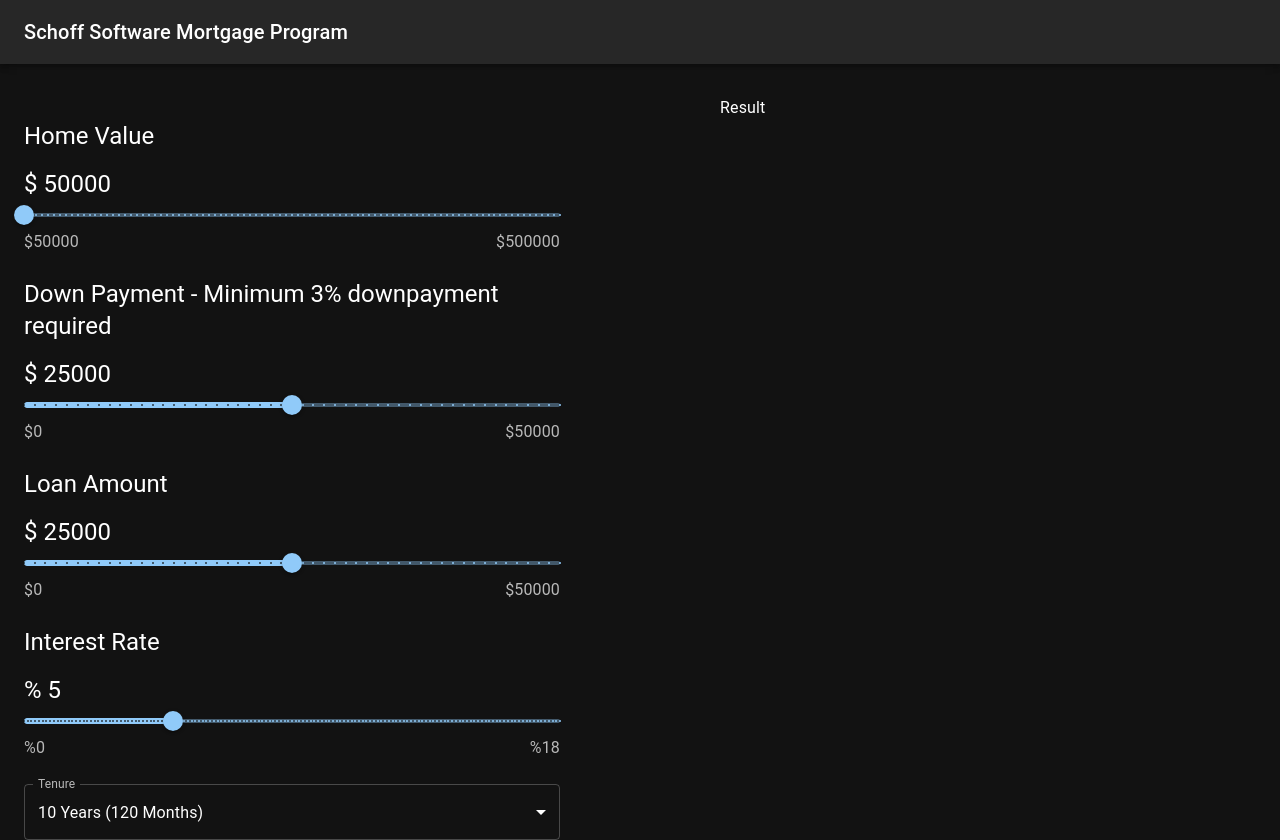
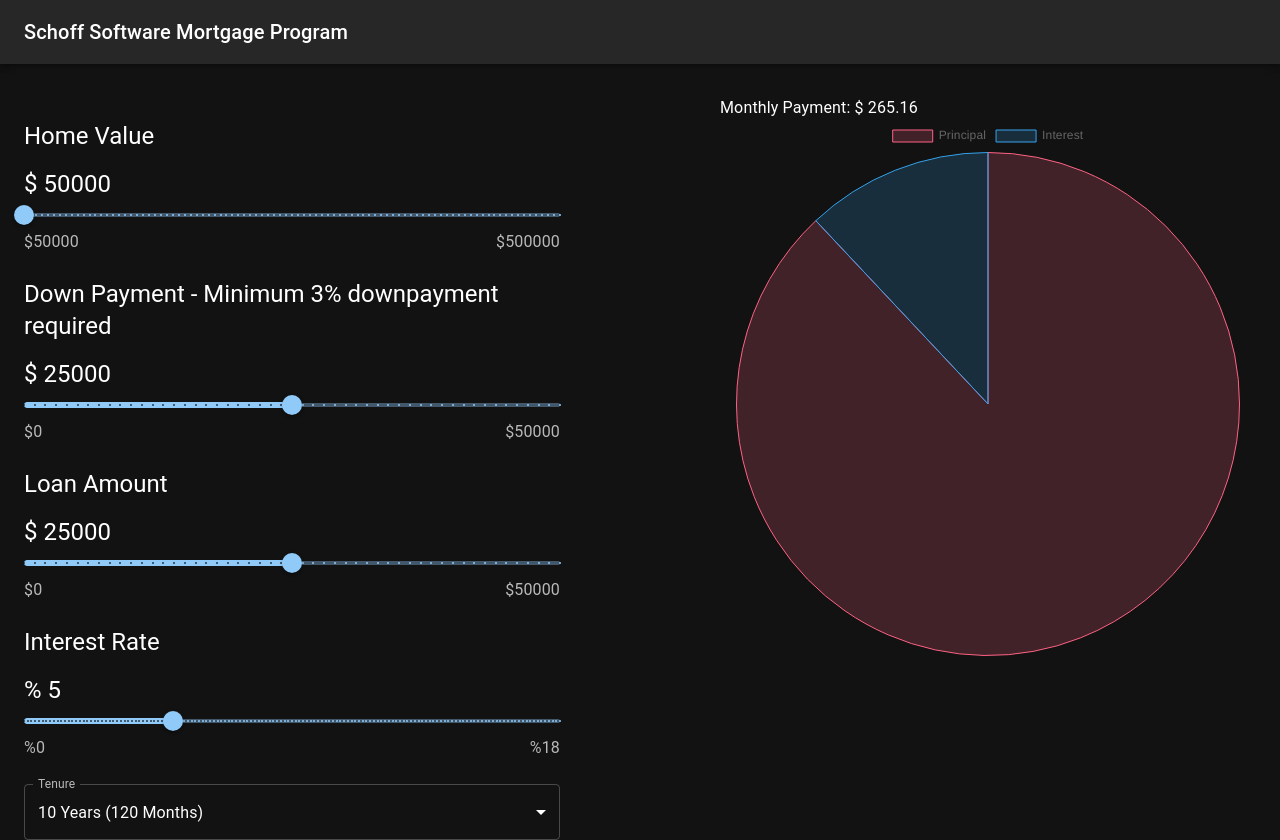
Before and after one commit to jschoff155/reactmortgageapp, a React (Create React App) app: page / in a window 1280 px wide. Built offline with nearby package versions, Linux system fonts and the light colour scheme.

Commit message:
Completed mortgage payment application

```diff
--- a/package.json
+++ b/package.json
@@ -9,7 +9,9 @@
     "@testing-library/jest-dom": "^5.17.0",
     "@testing-library/react": "^13.4.0",
     "@testing-library/user-event": "^13.5.0",
+    "chart.js": "^4.4.0",
     "react": "^18.2.0",
+    "react-chartjs-2": "^5.2.0",
     "react-dom": "^18.2.0",
     "react-scripts": "5.0.1",
     "web-vitals": "^2.1.4"
--- a/src/App.js
+++ b/src/App.js
@@ -29,7 +29,7 @@ function App() {
             <TenureSelection mpdata={mpdata} setmpdata={setmpdata}/>
           </Grid>
           <Grid item xs= {12} md={6}>
-            <Result />
+            <Result mpdata={mpdata}/>
           </Grid>
         </Grid>
       </Container>
--- a/src/Components/Result.js
+++ b/src/Components/Result.js
@@ -1,10 +1,52 @@
 import React from 'react'
+import { Chart as ChartJS, ArcElement, Tooltip, Legend } from 'chart.js';
+import { Pie } from 'react-chartjs-2';
 
-const Result = () => {
+ChartJS.register(ArcElement, Tooltip, Legend);
+const Result = ({mpdata}) => {
+
+  const{
+    homeValue,
+    loanAmount,
+    loanTerm,
+    interestRate,
+  } = mpdata
+
+  const totalLoanMonths = loanTerm * 12;
+  const interestPerMonth = interestRate /100 /12;
+  const monthlyPayment =
+  (loanAmount * interestPerMonth *(1+ interestPerMonth) ** totalLoanMonths) /
+  ((1 + interestPerMonth) ** totalLoanMonths - 1);
+
+  const totalInterestGenerated = monthlyPayment * totalLoanMonths - loanAmount;
+
+  const pieChartData = {
+    labels: ['Principal', 'Interest'],
+    datasets: [
+      {
+        label: 'Amount Paid',
+        data: [homeValue, totalInterestGenerated.toFixed(2)],
+        backgroundColor: [
+          'rgba(255, 99, 132, 0.2)',
+          'rgba(54, 162, 235, 0.2)',
+        ],
+        borderColor: [
+          'rgba(255, 99, 132, 1)',
+          'rgba(54, 162, 235, 1)',
+        ],
+        borderWidth: 1,
+      },
+    ],
+  };
+
+
   return (
     <div>
-      Result
+      Monthly Payment: $ {monthlyPayment.toFixed(2)}
+      <Pie data={pieChartData}/>
     </div>
+
+
   )
 }
 
--- a/src/Components/TenureSelection.js
+++ b/src/Components/TenureSelection.js
@@ -1,4 +1,4 @@
-import React, { useState } from "react";
+import React from "react";
 import InputLabel from "@mui/material/InputLabel";
 import MenuItem from "@mui/material/MenuItem";
 import FormControl from "@mui/material/FormControl";
```
Also changed, not shown: 1 other file (tests, documents, lock files or other folders).
